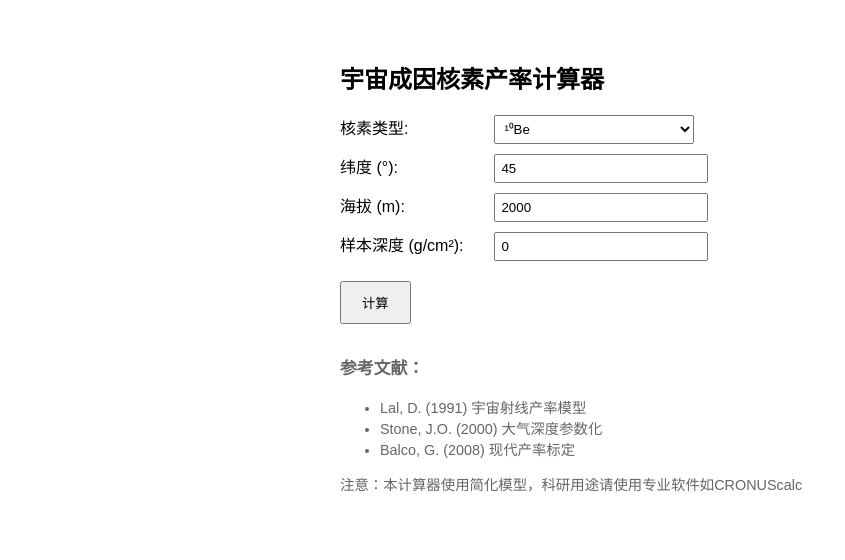
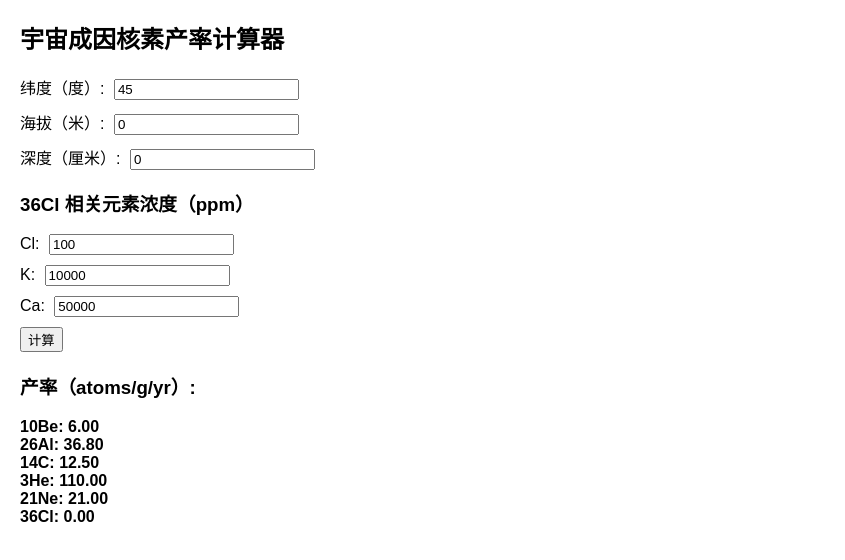
Before and after one commit to 15174309475/cdx1, a plain HTML site: page index.html in a window 1280 px wide. Both pictures are taken after a click on the button "计算". Shown: the whole page, without its empty margins (0-845 px from the left). Drawn offline with Linux system fonts and the light colour scheme.

Commit message:
Update index.html

```diff
--- a/index.html
+++ b/index.html
@@ -2,107 +2,107 @@
 <html>
 <head>
     <title>宇宙成因核素产率计算器</title>
-    <meta charset="utf-8">
     <style>
-        body { font-family: Arial, sans-serif; max-width: 600px; margin: 20px auto; padding: 20px; }
+        body { font-family: Arial, sans-serif; margin: 20px; }
         .input-group { margin: 10px 0; }
-        label { display: inline-block; width: 150px; }
-        input, select { width: 200px; padding: 5px; }
-        button { padding: 10px 20px; margin-top: 10px; }
+        input { margin-left: 5px; }
+        .result { margin-top: 20px; font-weight: bold; }
     </style>
 </head>
 <body>
     <h2>宇宙成因核素产率计算器</h2>
-
     <div class="input-group">
-        <label for="nuclide">核素类型:</label>
-        <select id="nuclide">
-            <option value="Be-10">¹⁰Be</option>
-            <option value="Al-26">²⁶Al</option>
-        </select>
+        纬度（度）: <input type="number" id="latitude" value="45">
     </div>
-
     <div class="input-group">
-        <label for="latitude">纬度 (°):</label>
-        <input type="number" id="latitude" min="-90" max="90" value="45">
+        海拔（米）: <input type="number" id="elevation" value="0">
     </div>
-
     <div class="input-group">
-        <label for="elevation">海拔 (m):</label>
-        <input type="number" id="elevation" value="2000">
+        深度（厘米）: <input type="number" id="depth" value="0">
     </div>
-
+    <h3>36Cl 相关元素浓度（ppm）</h3>
     <div class="input-group">
-        <label for="depth">样本深度 (g/cm²):</label>
-        <input type="number" id="depth" value="0">
+        Cl: <input type="number" id="cl" value="100">
     </div>
-
+    <div class="input-group">
+        K: <input type="number" id="k" value="10000">
+    </div>
+    <div class="input-group">
+        Ca: <input type="number" id="ca" value="50000">
+    </div>
     <button onclick="calculate()">计算</button>
-
-    <div id="result" style="margin-top: 20px; font-weight: bold;"></div>
+    <div id="results" class="result"></div>
 
     <script>
-        // 核素参数库 (基于简化模型)
-        const parameters = {
-            'Be-10': {
-                baseProduction: 6,    // atoms/g/yr (海平面高纬度)
-                attenuationLength: 160, // g/cm² (中子衰减长度)
-                muonContribution: 0.03  // atoms/g/yr (μ子产率)
-            },
-            'Al-26': {
-                baseProduction: 36.8,
-                attenuationLength: 160,
-                muonContribution: 0.12
-            }
+        // 标称产率（SLHL: 海平面高纬度）
+        const P0 = {
+            '10Be': 6,    // atoms/g/yr
+            '26Al': 36.8,
+            '14C': 12.5,
+            '3He': 110,
+            '21Ne': 21,
+            '36Cl': 54       // 需单独计算
         };
 
-        // 大气深度计算参数
-        const referenceAtmosphericDepth = 1033; // g/cm² (海平面)
-        const atmosphericScaleHeight = 5.5;     // km
+        // 海拔校正因子（每千米增加15%）
+        function elevationFactor(elevation) {
+            return 1 + 0.15 * (elevation / 1000);
+        }
+
+        // 纬度校正因子（简化模型）
+        function latitudeFactor(lat) {
+            return Math.min(1, 1 - (Math.abs(lat) - 60) * 0.01);
+        }
+
+        // 深度衰减因子（衰减长度150 g/cm²，密度2.7 g/cm³）
+        function depthAttenuation(depth) {
+            const L = 150;  // g/cm²
+            const density = 2.7; // g/cm³
+            return Math.exp(- (depth * density) / L);
+        }
+
+        // 计算36Cl产率（简化模型）
+        function calculate36Cl(cl, k, ca, elevation, lat, depth) {
+            // 参数假设（需根据文献调整）
+            const sigmaCl = 1e-30;   // 快中子截面 (cm²)
+            const sigmaK = 3e-30;    // 热中子截面
+            const sigmaCa = 5e-30;
+            const phiFast = 5e-6 * elevationFactor(elevation) * latitudeFactor(lat); // 快中子通量
+            const phiThermal = 3e-6 * elevationFactor(elevation) * latitudeFactor(lat); // 热中子通量
+
+            // 原子数/g (ppm转原子/g)
+            const atomsCl = (cl * 1e-6 / 35.45) * 6.022e23;
+            const atomsK = (k * 1e-6 / 39.1) * 6.022e23;
+            const atomsCa = (ca * 1e-6 / 40.08) * 6.022e23;
+
+            // 各组分产率
+            const PCl = sigmaCl * phiFast * atomsCl;
+            const PK = sigmaK * phiThermal * atomsK;
+            const PCa = sigmaCa * phiThermal * atomsCa;
+
+            return (PCl + PK + PCa) * depthAttenuation(depth);
+        }
 
         function calculate() {
-            // 获取输入值
-            const nuclide = document.getElementById('nuclide').value;
-            const latitude = parseFloat(document.getElementById('latitude').value);
-            const elevation = parseFloat(document.getElementById('elevation').value);
+            const lat = parseFloat(document.getElementById('latitude').value);
+            const elev = parseFloat(document.getElementById('elevation').value);
             const depth = parseFloat(document.getElementById('depth').value);
+            const cl = parseFloat(document.getElementById('cl').value);
+            const k = parseFloat(document.getElementById('k').value);
+            const ca = parseFloat(document.getElementById('ca').value);
 
-            // 获取核素参数
-            const params = parameters[nuclide];
-
-          // 纬度校正 (基于Balco et al. 2008的改进cos²λ模型)
-const latRad = Math.abs(latitude) * Math.PI / 180;
-const latitudeFactor = 1 - 0.259 * Math.pow(Math.cos(latRad), 2);
-
-// 海拔校正 (基于Stone 2000的精确模型)
-const atmosphericScaleHeight = 5.8;    // 大气标高 (km)
-const elevationExponent = -0.758;     // 海拔校正指数
-
-const atmosphericDepth = referenceAtmosphericDepth * Math.exp(-elevation/1000 / atmosphericScaleHeight);
-
-            // 3. 深度衰减 (指数衰减)
-            const depthFactor = Math.exp(-depth / params.attenuationLength);
-
-            // 总产率计算
-            const neutronProduction = params.baseProduction * latitudeFactor * elevationFactor * depthFactor;
-            const totalProduction = neutronProduction + params.muonContribution * depthFactor;
-
-            // 显示结果
-            document.getElementById('result').innerHTML = `
-                ${nuclide} 产率: ${totalProduction.toFixed(2)} atoms/g/yr<br>
-                <small>计算参数: 纬度因子=${latitudeFactor.toFixed(2)}, 海拔因子=${elevationFactor.toFixed(2)}, 深度因子=${depthFactor.toFixed(2)}</small>
-            `;
+            let results = "<h3>产率（atoms/g/yr）:</h3>";
+            for (const nuclide in P0) {
+                let rate = P0[nuclide];
+                if (nuclide === '36Cl') {
+                    rate = calculate36Cl(cl, k, ca, elev, lat, depth);
+                } else {
+                    rate *= elevationFactor(elev) * latitudeFactor(lat) * depthAttenuation(depth);
+                }
+                results += `${nuclide}: ${rate.toFixed(2)}<br>`;
+            }
+            document.getElementById('results').innerHTML = results;
         }
     </script>
-
-    <div style="margin-top: 30px; color: #666; font-size: 0.9em;">
-        <h3>参考文献：</h3>
-        <ul>
-            <li>Lal, D. (1991) 宇宙射线产率模型</li>
-            <li>Stone, J.O. (2000) 大气深度参数化</li>
-            <li>Balco, G. (2008) 现代产率标定</li>
-        </ul>
-        <p>注意：本计算器使用简化模型，科研用途请使用专业软件如CRONUScalc</p>
-    </div>
 </body>
 </html>
```
